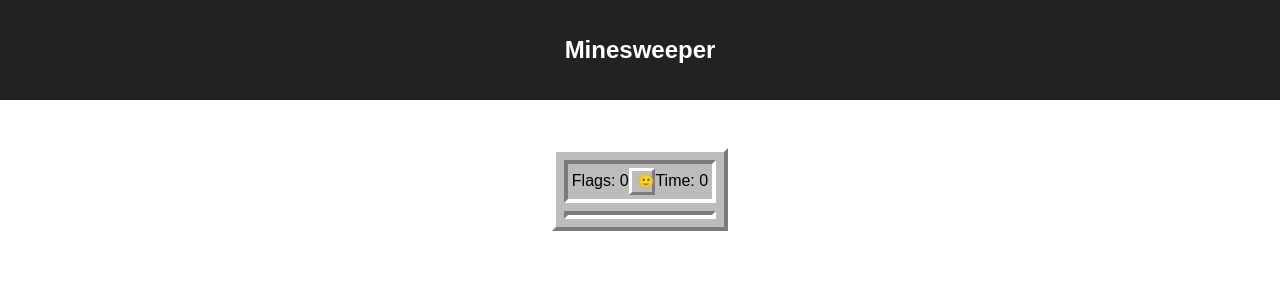
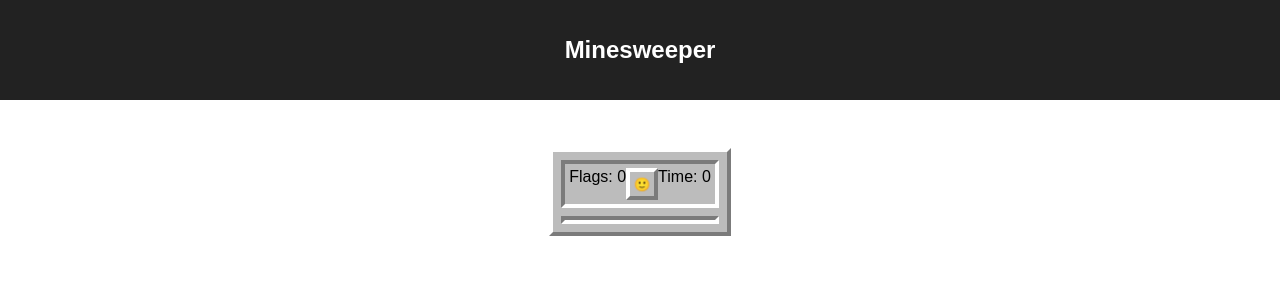
Before and after one commit to kguinto/pinesweeper, a React (Create React App) app: page / in a window 1280 px wide. Shown: the top 300 px of the page. Built offline with nearby package versions, Linux system fonts and the light colour scheme.

Commit message:
Modified CSS for smiley button

```diff
--- a/src/components/App.css
+++ b/src/components/App.css
@@ -36,23 +36,35 @@
 }
 
 .smiley-button {
-  border-bottom: 0.25em solid #7b7b7b;
-  border-right: 0.25em solid #7b7b7b;
-  border-left: 0.25em solid white;
-  border-top: 0.25em solid white;
+  border-bottom: 0.25rem solid #7b7b7b;
+  border-right: 0.25rem solid #7b7b7b;
+  border-left: 0.25rem solid white;
+  border-top: 0.25rem solid white;
+
+  padding: 0;
+
+  height: 2rem;
+  width: 2rem;
+
+  vertical-align: top;
+  align-items: center;
 
   background-color: #bcbcbc;
-  height: 2em;
-  width: 2em;
 }
 
 .smiley-button:active {
-  border-top: 0.25em solid #7b7b7b;
-  border-left: 0.25em solid #7b7b7b;
-  border-right: 0.25em solid white;
-  border-bottom: 0.25em solid white;
+  border-top: 0.25rem solid #7b7b7b;
+  border-left: 0.25rem solid #7b7b7b;
+  border-bottom: 0.25rem solid white;
+  border-right: 0.25rem solid white;
+
+  height: 2rem;
+  width: 2rem;
 
   background-color: #bcbcbc;
-  height: 2em;
-  width: 2em;
 }
+
+.smiley-button .button-smiley {
+  font-size: 1rem;
+  vertical-align: text-top;
+}
```
